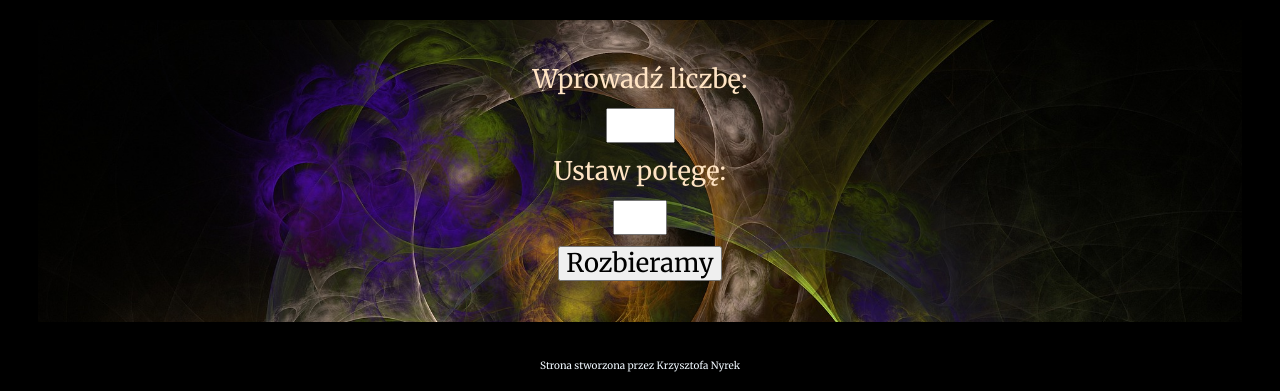
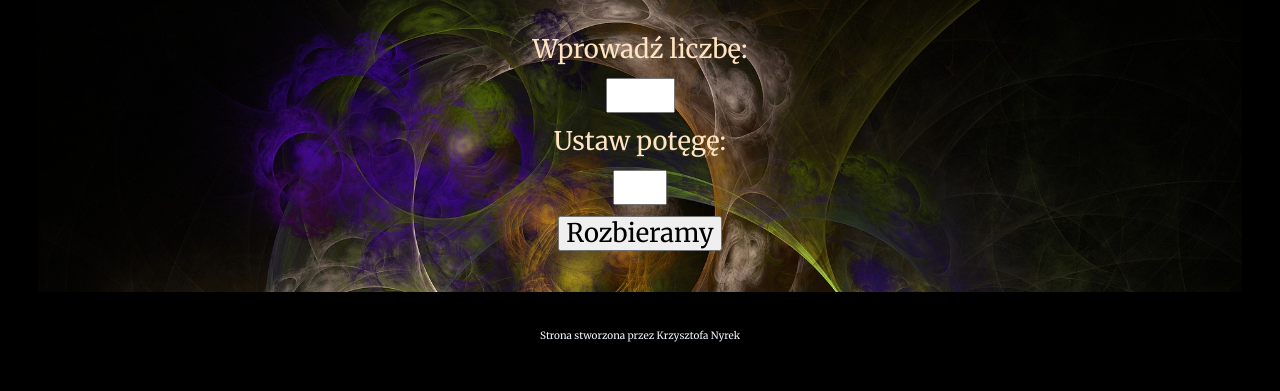
Before and after one commit to Dekstryn/STRIP_EXPOTENCIAL, a website: page src/content/index.html in a window 1280 px wide. Shown: the part 546-937 px from the top of the page. After the commit the page ends 907 px from the top, so only its background shows below. Drawn offline with nearby package versions, Linux system fonts and the light colour scheme; files that its build step writes are made by us from their sources; files whose address does not match are found by name.

Commit message:
Changed main margin-top on mobile

```diff
--- a/src/scss/main.scss
+++ b/src/scss/main.scss
@@ -30,7 +30,10 @@ body{
 }
 .main{
   text-align: center;
-  margin-top: 250px;
+  margin-top: 220px;
+  @media (max-width: 768px){
+    margin-top: 250px;
+  }
   &__title{
     color: bisque;
     text-align: center;
```
